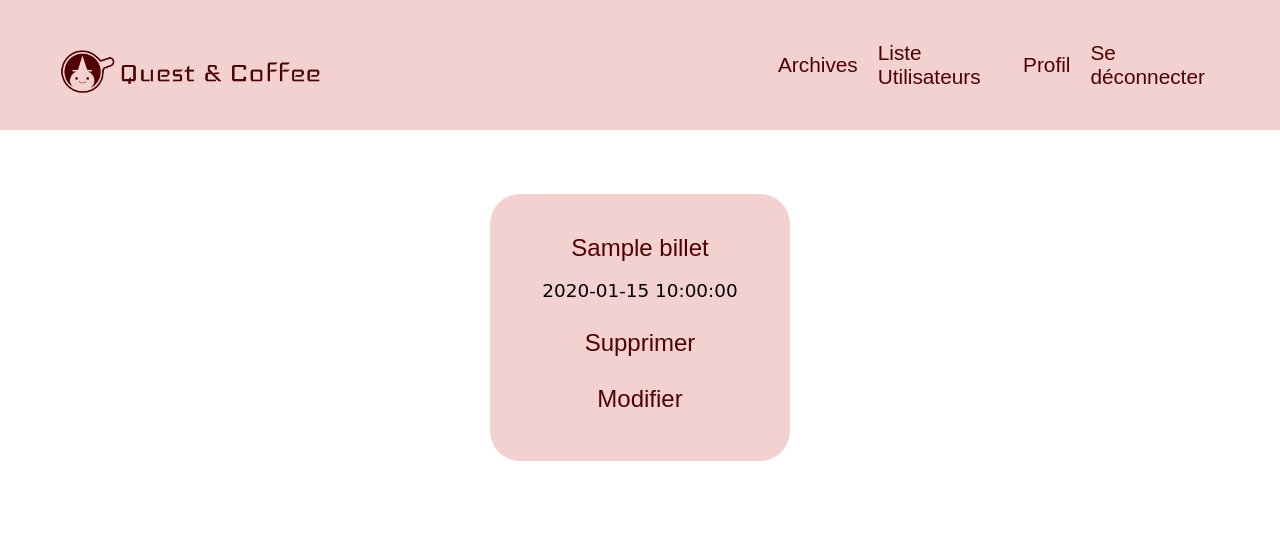
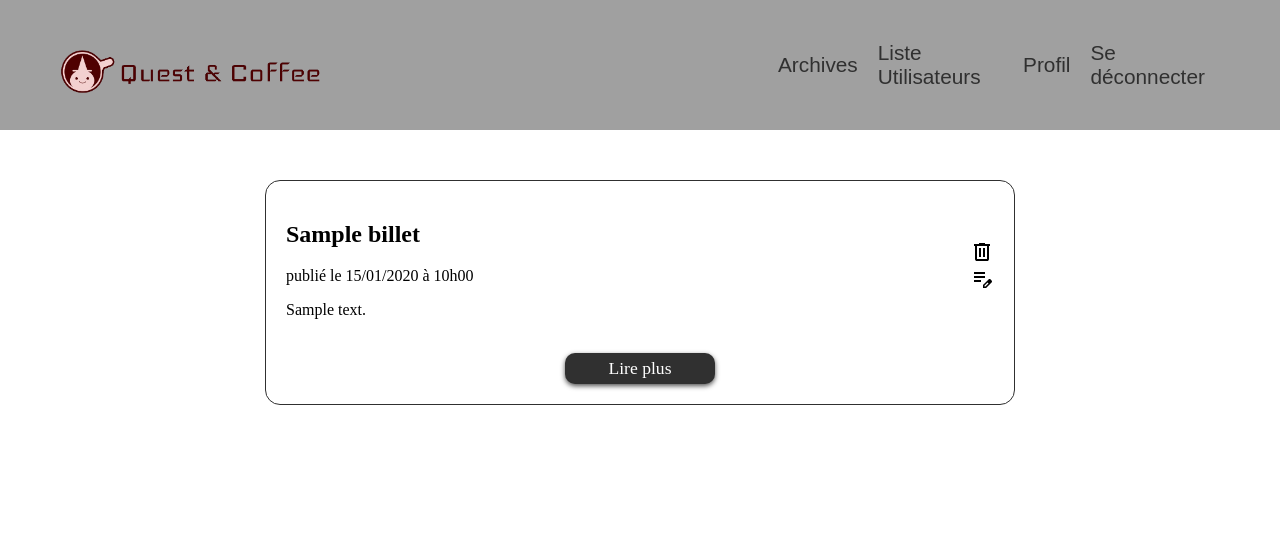
Before and after one commit to dragondoee/blog, a PHP site: page /index.php?action=archives in a window 1280 px wide. Shown: the top 544 px of the page. Run offline with PHP 8.4, Linux system fonts and the light colour scheme; the visitor is signed in with stand-in values (Sample User, id 1); tables that the repository leaves empty or names only in its code hold one stand-in row (values such as "Sample post").

Commit message:
Amélioration du Style
Amélioration du style du site ( CSS )
Ajout d'icône
Ajout fichier img
Amélioration globale

```diff
--- a/index.php
+++ b/index.php
@@ -9,10 +9,7 @@ require "view/header.php";
     <meta charset="UTF-8">
     <meta name="viewport" content="width=device-width, initial-scale=1.0">
     <!-- Style -->
-    <link rel="stylesheet" href="style-salle.css">
-    <link rel="stylesheet" href="style-boisson.css">
     <link rel="stylesheet" href="style.css">
-    <link rel="stylesheet" href="style_composant.css">
     <!--  -->
     <link rel="shortcut icon" href="img/logo.png" type="image/x-icon">
     <title>Blog</title>
@@ -114,7 +111,7 @@ require "view/header.php";
             }
             ?>
             <h1 id="content">Blog Emilie</h1>
-            <span class="liste-salles">
+            <span class="liste-billet">
                 <?php
 
 
--- a/style-boisson.css
+++ /dev/null
@@ -1,100 +0,0 @@
-/* Main */
-
-:root {
-  --darkRed: #4F0000;
-  --lightPink: #F4D1D1;
-}
-
-h1 {
-  font-size: 3rem;
-  text-align: center;
-}
-
-#bandeauTxt {
-  text-align: center;
-  margin-right: auto;
-  margin-left: auto;
-  width: 90%;
-}
-
-hr {
-  margin-bottom: 10px;
-}
-
-/* Content */
-
-main a {
-  text-decoration: none;
-  font-size: 1.5rem;
-  margin-top: 10px;
-}
-
-/* Zone Filtre */
-
-.filtre {
-  display: flex;
-  justify-content: center;
-  align-items: center;
-  gap: 5vw;
-}
-
-select {
-  border: var(--darkRed) 2px solid;
-  width: 200px;
-  height: 30px;
-  border-radius: 5px;
-}
-
-.filtre a {
-  font-family: "Itim", cursive, Arial, Helvetica, sans-serif;
-  font-size: 1.2rem;
-}
-
-details {
-  width: 150px;
-  height: 20px;
-  overflow: visible;
-  z-index: 2;
-}
-
-details div {
-  display: flex;
-  flex-direction: column;
-  background-color: white;
-  padding: 10px;
-  border-radius: 10px;
-  border: var(--darkRed) 1px solid;
-}
-
-/* Liste Boisson */
-
-.liste-boissons {
-  margin-top: 10vh;
-  margin-bottom: 50px;
-  display: flex;
-  flex-direction: column;
-  gap: 10px;
-}
-
-.liste-boissons div {
-  display: flex;
-  align-items: center;
-  justify-content: space-around;
-  margin-left: auto;
-  width: 80%;
-  margin-right: auto;
-  /* border: var(--darkRed) 1px solid; */
-  border: var(--lightPink) 4px solid;
-  /* background-color: var(--lightPink); */
-  border-radius: 10px;
-  padding: 10px;
-}
-
-.liste-boissons img {
-  width: 150px;
-  border-radius: 5px;
-}
-
-.txt-boisson {
-  width: 60%;
-}
--- a/style-salle.css
+++ /dev/null
@@ -1,70 +0,0 @@
-
-/* Main */
-
-:root{
-  --darkRed :#4F0000;
-  --lightPink : #F4D1D1;
-}
-
-h1{
-  font-size: 3rem;
-  text-align: center;
-
-}
-
-p{
-  text-align: center;
-  width: 90%;
-  margin-right: auto;
-  margin-left: auto;
-
-}
-
-hr{
-  margin-bottom: 10px;
-}
-
-/* Content */
-
-main a{
-  text-decoration: none;
-  font-size: 1.5rem;
-  margin-top: 10px;
-}
-
-
-/* Liste Salles */
-
-.liste-salles{
-  display: flex;
-  justify-content: space-evenly;
-  flex-wrap: wrap;
-  margin-left: auto;
-  margin-right: auto;
-  padding: 5vw;
-}
-
-.liste-salles img{
-  width: 250px;
-  height: 250px;
-  border-radius: 20px;
-  margin-left: auto;
-  margin-right: auto;
-}
-
-.salle{
-  display: flex;
-  flex-direction: column;
-  text-align: center;
-  background-color: #F4D1D1;
-  border-radius: 30px;
-  width: 300px;
-  padding: 30px 0;
-  margin-bottom: 20px;
-  animation: ease 1s;
-}
-
-.salle:hover{
-  transform: scale(1.05);
-  animation: ease 1s;
-}
--- a/style.css
+++ b/style.css
@@ -4,12 +4,12 @@
   box-sizing: border-box;
 }
 
-:root{
-  --darkRed :#4F0000;
-  --lightPink : #F4D1D1;
+:root {
+  --darkRed: #303030;
+  --lightPink: #a0a0a0;
 }
 
-/* FONT */
+/* ======================================================= FONT ======================================================= */
 
 .iceland-regular {
   font-family: "Iceland", sans-serif;
@@ -24,7 +24,7 @@
 }
 
 
-/* BODY */
+/* ======================================================= BODY ======================================================= */
 
 body {
   position: relative;
@@ -33,7 +33,7 @@ body {
 
 
 
-/* Générale */
+/* ======================================================= Générale ======================================================= */
 
 hr {
   width: 85%;
@@ -42,34 +42,126 @@ hr {
   border-color: var(--darkRed);
 }
 
+.pp {
+  width: 50px;
+  height: 50px;
+  border-radius: 50px;
+}
 
-h1, h2, h3, h4, a, button, label, legend{
-  font-family: "Iceland", sans-serif, Impact, Impact,'Arial Narrow Bold', sans-serif;
+
+/* ======================================================= Header ======================================================= */
+
+.composant-header {
+  font-family: "Iceland", sans-serif, Impact;
+  background-color: var(--lightPink);
+  color: var(--darkRed);
+  width: 100%;
+  position: relative;
+  padding: 0 50px;
+}
+
+.composant-header img {
+  margin-top: 20px;
+  width: 300px;
+}
+
+.composant-header nav {
+  display: flex;
+  align-items: center;
+}
+
+.composant-header ul {
+  display: flex;
+  gap: 60px;
+  align-items: center;
+  justify-content: space-around;
+  width: 40%;
+  gap: 20px;
+  padding: 20px;
+  border-radius: 15px;
+  font-size: 1.3rem;
+}
+
+.composant-header a {
+  text-decoration: none;
+  margin-right: auto;
   color: var(--darkRed);
 }
 
-p{
-  font-family: "Itim", cursive, Arial, Helvetica, sans-serif;
-  font-size: 1.15rem;
+.composant-header a:hover {
+  text-decoration: underline;
 }
 
-input, select, details{
-  font-family: "Itim", cursive, Arial, Helvetica, sans-serif;
-  font-size: 1rem;
+.composant-header li {
+  list-style-type: none;
 }
 
-input{
-  border: var(--darkRed) 1px solid;
-  border-radius: 4px;
+/* ======================================================= Accueil ======================================================= */
+
+h1{
+  text-align: center;
 }
 
-label, legend{
-  font-size: 1.4rem;
+.liste-billet{
+  display: flex;
+  flex-direction: row;
 }
 
-/* Bouton style */
 
-.button-style, button {
+
+/* ======================================================= Carte Billet ======================================================= */
+
+.billet {
+  width: 60%;
+  max-width: 750px;
+  border: solid var(--darkRed) 1px;
+  margin:  50px auto ;
+  padding: 20px;
+  border-radius: 15px;
+}
+
+.billet div {
+  display: flex;
+  flex-direction: row;
+  justify-content: space-between;
+  align-items: center;
+}
+
+
+/* ======================================================= Commentaire ======================================================= */
+
+.liste-com {
+  display: flex;
+  justify-content: flex-start;
+  gap: 30px;
+  align-items: center;
+  border: solid var(--darkRed) 1px;
+  margin: 20px;
+  margin-left: 2%;
+  padding: 20px;
+  border-radius: 15px;
+  width: 60%;
+}
+
+.top-part-com {
+  display: flex;
+  gap: 10px;
+}
+
+.admin-button-com {
+  margin-left: auto;
+}
+
+.content-com p {
+  margin-top: 5px;
+  margin-bottom: 5px;
+}
+
+
+/* ======================================================= Bouton style ======================================================= */
+
+.button-style,
+button {
   text-decoration: none;
   color: #fff;
   font-size: 1.2rem;
@@ -85,22 +177,23 @@ label, legend{
   z-index: 2;
 }
 
-.small-button{
+.small-button {
   font-size: 1.1rem;
   border-radius: 10px;
   padding: 5px 10px;
   width: 150px;
 }
 
-.centerElem{
+.centerElem {
   display: block;
   margin-left: auto;
   margin-right: auto;
 }
 
-/* Hover Button */
 
-.button-style:hover, .small-button:hover, button:hover{
+.button-style:hover,
+.small-button:hover,
+button:hover {
   color: var(--darkRed);
   text-align: center;
   background-color: var(--lightPink);
@@ -108,7 +201,8 @@ label, legend{
   transform: scale(1.05);
 }
 
-/* Skip Link */
+/* ======================================================= A11y ======================================================= */
+
 .skip-link {
   color: var(--darkRed);
   padding: 0.625em 0.9375em;
@@ -138,7 +232,6 @@ label, legend{
   z-index: 999;
 }
 
-/* SR-Only */
 .sr-only {
   border: 0 !important;
   clip: rect(1px, 1px, 1px, 1px) !important;
@@ -151,21 +244,3 @@ label, legend{
   width: 1px !important;
   white-space: nowrap !important;
 }
-
-/* Focus */
-/* :focus-visible {
-  padding: 10px;
-  text-align: center;
-  border: #4F0000;
- 2px solid;
-} */
-
-/* RESPONSIVE */
-
-/* @media(max-width:700px) {
-
-  body{
-    background-color: #291503;
-  }
-
-} */
--- a/style_composant.css
+++ /dev/null
@@ -1,47 +0,0 @@
-
-/* Header */
-
-.composant-header {
-  font-family: "Iceland", sans-serif, Impact;
-  background-color: #F4D1D1;
-  color: #4F0000;
-  width: 100%;
-  position: relative;
-  padding: 0 50px;
-}
-
-.composant-header img {
-  margin-top: 20px;
-  width: 300px;
-}
-
-.composant-header nav {
-  display: flex;
-  align-items: center;
-}
-
-.composant-header ul {
-  display: flex;
-  gap: 60px;
-  align-items: center;
-  justify-content: space-around;
-  width: 40%;
-  gap: 20px;
-  padding: 20px;
-  border-radius: 15px;
-  font-size: 1.3rem;
-}
-
-.composant-header a {
-  text-decoration: none;
-  margin-right: auto;
-  color: #4F0000;
-}
-
-.composant-header a:hover{
-  text-decoration:underline;
-}
-
-.composant-header li {
-  list-style-type: none;
-}
--- a/view/carte_billet.php
+++ b/view/carte_billet.php
@@ -1,13 +1,32 @@
-<div class="salle" ?>
-    <a href="index.php?action=detail&id_billet=<?= $billet["id_billet"]; ?>"><?= $billet["titre"]; ?></a>
-    <p><?= $billet["date"]; ?></p>
+<div class="billet">
+    <div>
+    <span>
+        <h2><?= $billet["titre"]; ?></h2>
+        <p>publié le <?= (new DateTime($billet["date"]))->format('d/m/Y \à H\hi'); ?></p>
+        <p><?= mb_strlen($billet["text"], 'UTF-8') > 100 ? mb_substr($billet["text"], 0, 100, 'UTF-8') . "..." : $billet["text"];
+        ?></p>
+    </span>
+
     <?php
     if (isset($_SESSION["login"])) {
         if ($_SESSION["login"] == "admin") {
-            echo "<a href='index.php?action=detail&id_billet={$billet["id_billet"]}&supr={$billet["id_billet"]}'> Supprimer </a><br>";
-            echo "<a href='index.php?action=detail&id_billet={$billet["id_billet"]}&modif={$billet["id_billet"]}'> Modifier </a><br>";
+            ?>
+            <span class="admin-button-billet">
+                <a href='index.php?action=detail&id_billet=<?= $billet["id_billet"] ?>&supr=<?= $billet["id_billet"] ?>'>
+                    <img src="img/delete.svg" alt="supprimer le billet" title="Supprimer le billet">
+                </a><br>
+                <a href='index.php?action=detail&id_billet=<?= $billet["id_billet"] ?>&modif=<?= $billet["id_billet"] ?>'>
+                    <img src="img/edit_note.svg" alt="modifier le billet" title="Modifier le billet">
+                </a><br>
+            </span>
+
+            <?php
         }
     }
 
     ?>
+    </div>
+    <br>
+    <a class="button-style small-button centerElem"
+    href="index.php?action=detail&id_billet=<?= $billet["id_billet"]; ?>">Lire plus</a>
 </div>
--- a/view/gestionUser.php
+++ b/view/gestionUser.php
@@ -1,6 +1,6 @@
 <?php
 foreach ($users as $user) {
-    echo "<img src='img/profil/{$user["login"]}' alt='photo de profil de {$user["login"]}'>";
+    echo "<img class='pp' src='img/profil/{$user["login"]}' alt='photo de profil de {$user["login"]}'>";
     echo "{$user["login"]}";
     if ($user["login"] != "admin") {
         echo "<a href='index.php?action=gestionUser&gestion=user&supr={$user["login"]}'> Supprimer </a><br>";
```
Also changed, not shown: view/commentaire.php (+31 -9 lines), img/account_circle.svg (added), img/add.svg (added), img/archive.svg (added), img/delete.svg (added), img/edit.svg (added), img/edit_note.svg (added), img/logout.svg (added), img/manage_accounts.svg (added).
